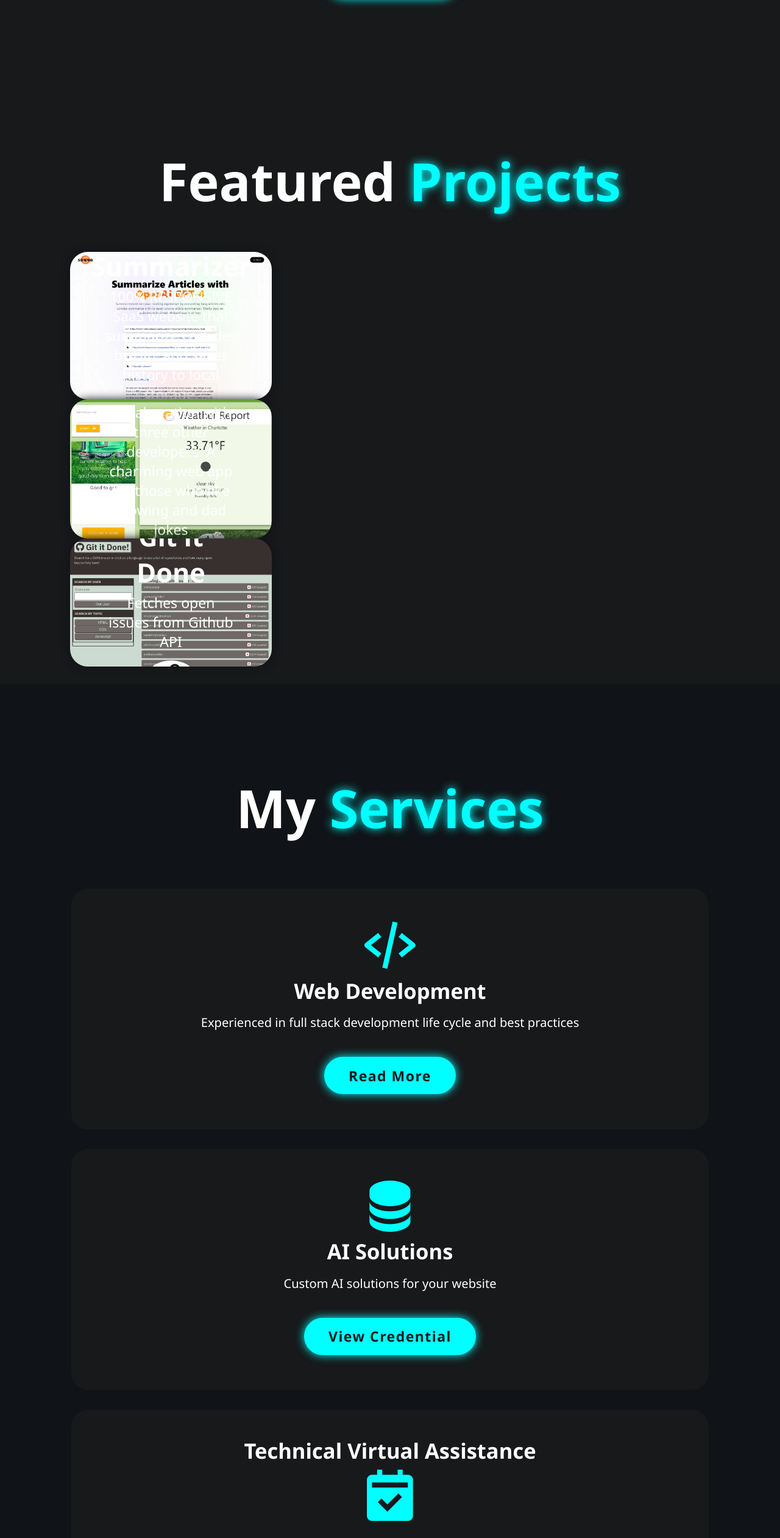
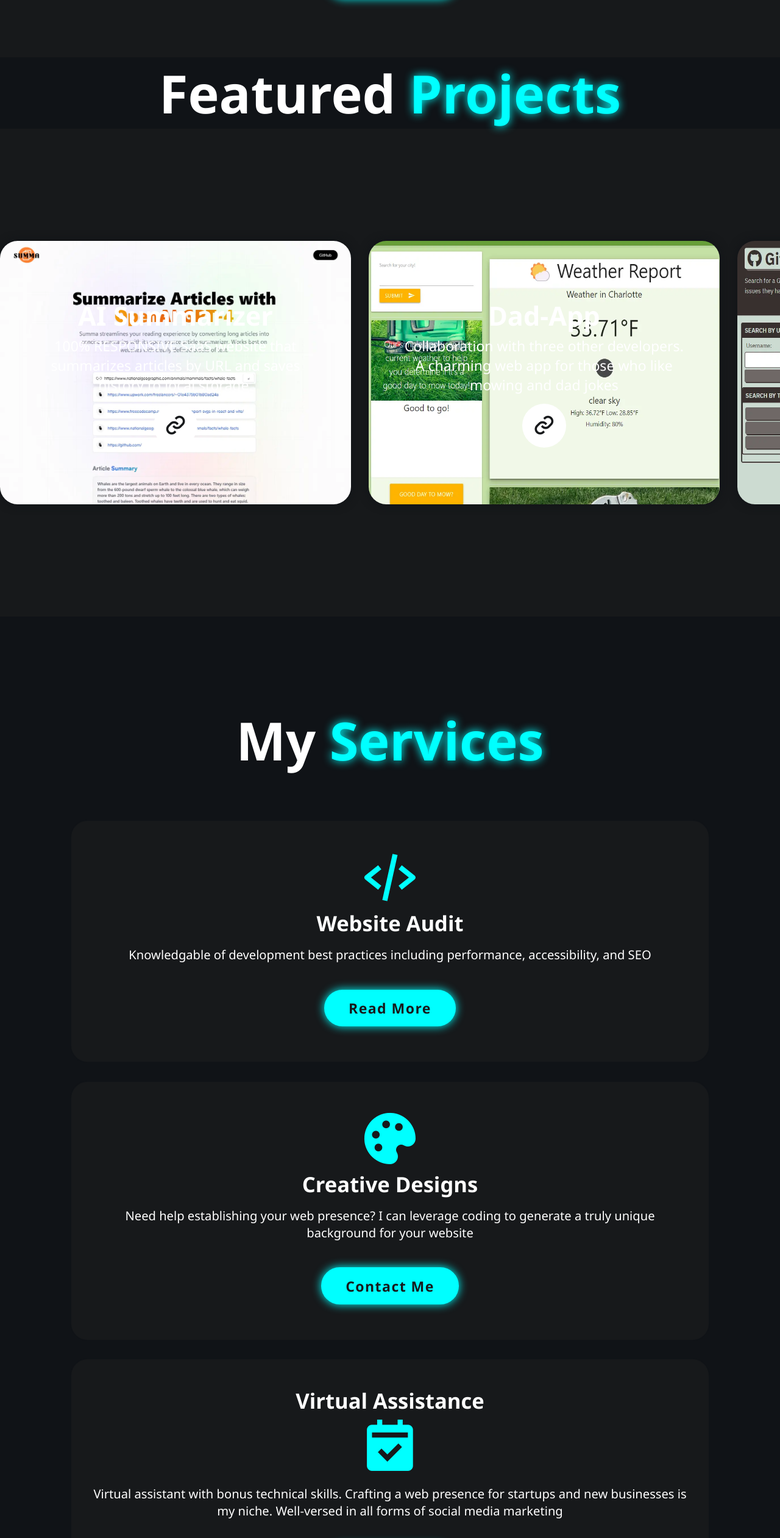
Before and after one commit to nrenner0211/react-website, a React (Vite) app: page /portfolio in a window 1280 px wide. Shown: the part 1506-4028 px from the top of the page at 61% size. Built offline with nearby package versions, Linux system fonts and the light colour scheme.

Commit message:
content fixes, portfolio section improvement

```diff
--- a/src/index.css
+++ b/src/index.css
@@ -273,6 +273,32 @@ span {
 
 .portfolio {
   background: var(--second-bg-color);
+  display: flex;
+  overflow-x: scroll;
+  scroll-snap-type: x mandatory;
+  gap: 2rem;
+  padding: 10px;
+}
+
+.heading-container {
+  top:auto;
+  right:auto;
+  display: flex;
+
+}
+
+.portfolio::-webkit-scrollbar {
+  width: 15px;
+}
+
+.portfolio::-webkit-scrollbar-thumb {
+  background-color: var(--secondary-color);
+  border-radius: 10px;
+}
+
+.portfolio::-webkit-scrollbar-track {
+  background-color: rgba(0,0,0,0.608);
+  border-radius: 10px;
 }
 
 .portfolio h2 {
@@ -280,10 +306,10 @@ span {
 }
 
 .portfolio-container {
-  display: grid;
-  grid-template-columns: repeat(3, 1fr);
+  display: flex;
   align-items: center;
-  gap: 2rem;
+  justify-content: center;
+  scroll-snap-align: start;
 }
 
 .portfolio-container .portfolio-box {
@@ -294,8 +320,13 @@ span {
   display: flex;
 }
 
+.portfolio-box{
+  width: 40rem;
+  height: 30rem;
+}
+
 .portfolio-box img {
-  width: 100%;
+  max-width: 100%;
   transition: 0.5s ease;
 }
 
--- a/src/pages/Contact.jsx
+++ b/src/pages/Contact.jsx
@@ -27,10 +27,10 @@ export default function Contact() {
 
                 <form ref={form} onSubmit={sendEmail}>
                     <div className="input-box">
-                        <input id="name" type="text" placeholder="Name"/>
-                        <input id="email" type="email" placeholder="Email"/>
-                        <input id="subject" type="text" placeholder="Subject"/>
-                        <textarea name="message" id="message" cols="30" rows="10" placeholder="Your Message"></textarea>
+                        <input id="name" type="text" placeholder="Name" required/>
+                        <input id="email" type="email" placeholder="Email" required/>
+                        <input id="subject" type="text" placeholder="Subject" required/>
+                        <textarea name="message" id="message" cols="30" rows="10" placeholder="Leave a message! I won't bite :-)" required></textarea>
                     </div>
                     <input type="submit" value="Send" className="btn" />
                 </form>
--- a/src/pages/Portfolio.jsx
+++ b/src/pages/Portfolio.jsx
@@ -5,9 +5,10 @@ import projImg2 from '../assets/gititdonesh.webp';
 export default function Portfolio() {
     return (
     <div>
+
+        <h2 className="heading">Featured <span>Projects</span></h2>
+
         <section className="portfolio" id="portfolio">
-            <h2 className="heading">Featured <span>Projects</span></h2>
-
             <div className="portfolio-container">
                 <div className="portfolio-box">
                     <img src={projImg0} alt="" />
--- a/src/pages/Services.jsx
+++ b/src/pages/Services.jsx
@@ -9,22 +9,22 @@ export default function Services() {
 
                     <div className="services-box">
                     <i className='bx bx-code-alt'></i>
-                        <h3>Web Development</h3>
-                        <p>Experienced in full stack development life cycle and best practices</p>
-                        <a href="https://github.com/nrenner0211" className="btn">Read More</a>
+                        <h3>Website Audit</h3>
+                        <p>Knowledgable of development best practices including performance, accessibility, and SEO</p>
+                        <a href="https://www.upwork.com/freelancers/~01e4375b01b80ad24a" className="btn">Read More</a>
                     </div>
 
                     <div className="services-box">
-                    <i className='bx bxs-data' ></i>
-                        <h3>AI Solutions</h3>
-                        <p>Custom AI solutions for your website</p>
-                        <a href="https://drive.google.com/file/d/1WisWGHGjQpBRtxN3M8oKGaPFs-3XfSf7/view?usp=sharing" className="btn">View Credential</a>
+                    <i className='bx bxs-palette' ></i>
+                        <h3>Creative Designs</h3>
+                        <p>Need help establishing your web presence? I can leverage coding to generate a truly unique background for your website</p>
+                        <a href="#contact" className="btn">Contact Me</a>
                     </div>
 
                     <div className="services-box">
-                        <h3>Technical Virtual Assistance</h3>
+                        <h3>Virtual Assistance</h3>
                         <i className='bx bxs-calendar-check'></i>
-                        <p>Well-rounded freelancer focusing on web development and technical virtual assistance contracts. Skills range from creating, updating, and maintaining websites to generating content and email management</p>
+                        <p>Virtual assistant with bonus technical skills. Crafting a web presence for startups and new businesses is my niche. Well-versed in all forms of social media marketing</p>
                         <a href="https://www.upwork.com/freelancers/~01e4375b01b80ad24a" className="btn">Read More</a>
                     </div>
                 </div>
```
